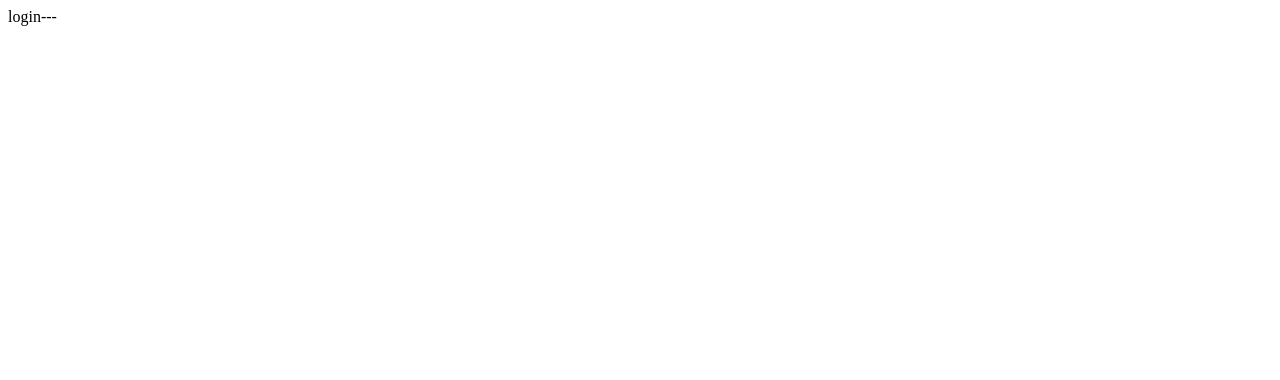
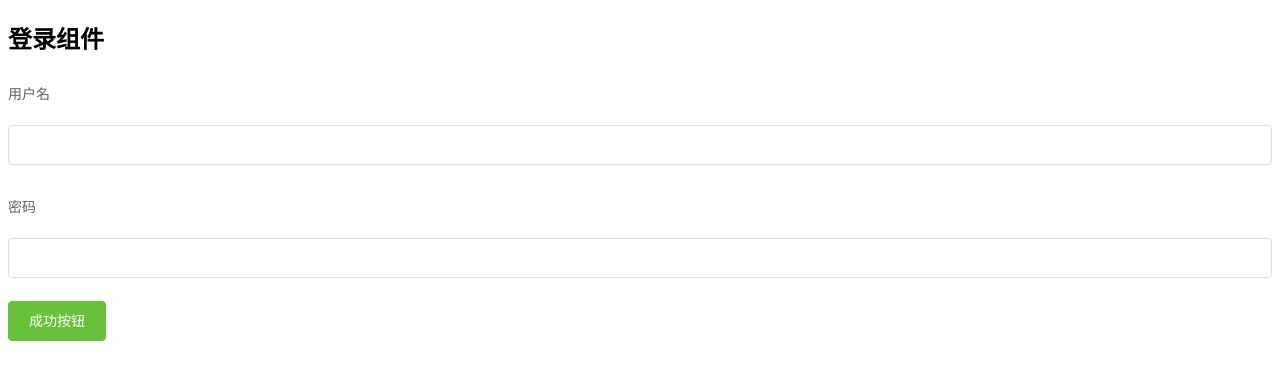
Before and after one commit to root705829/shopmanager, a Vue app: page /#/login in a window 1280 px wide. Shown: the top 380 px of the page. Built offline with nearby package versions, Linux system fonts and the light colour scheme.

Commit message:
引入登录组建

```diff
--- a/src/components/login.vue
+++ b/src/components/login.vue
@@ -1,10 +1,28 @@
 <template>
-    <div>login---</div>
+    <div class="login-wrap">
+        <h2>登录组件</h2>
+        <el-form class="login-form" label-position="top" label-width="80px" :model="formdata">
+            <el-form-item label="用户名">
+              <el-input v-model="formdata.username"></el-input>
+            </el-form-item>
+            <el-form-item label="密码">
+              <el-input v-model="formdata.password"></el-input>
+            </el-form-item>
+        </el-form>
+        <el-button class="login-btn" type="success">成功按钮</el-button>
+    </div>
 </template>
 
 <script>
 export default {
-
+    data(){
+        return{
+            formdata:{
+                username:'',
+                password:''
+            }
+        }
+    }
 }
 </script>
 
```
